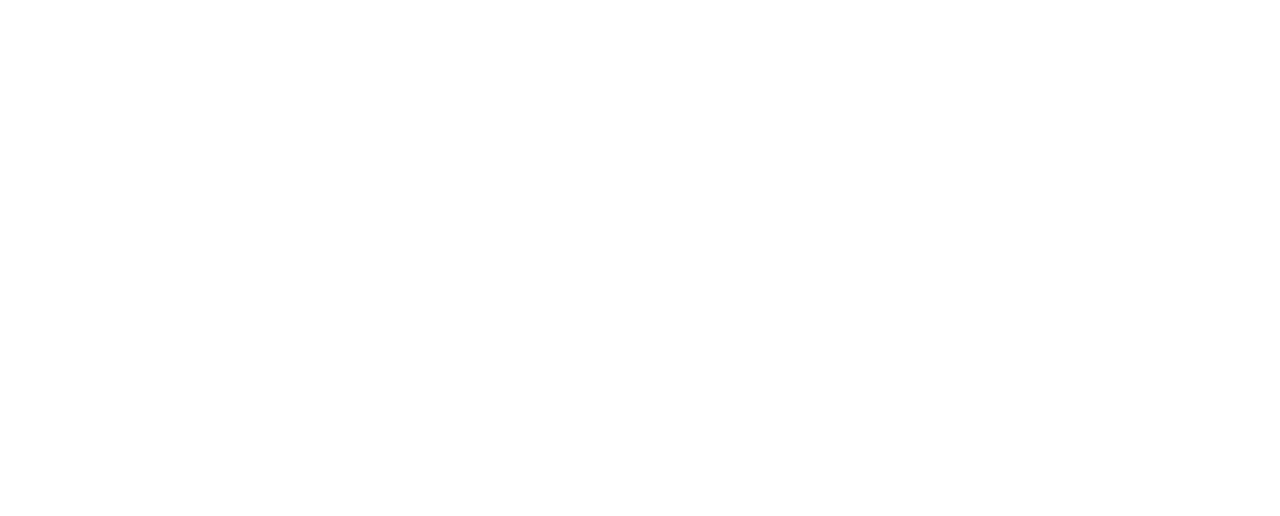
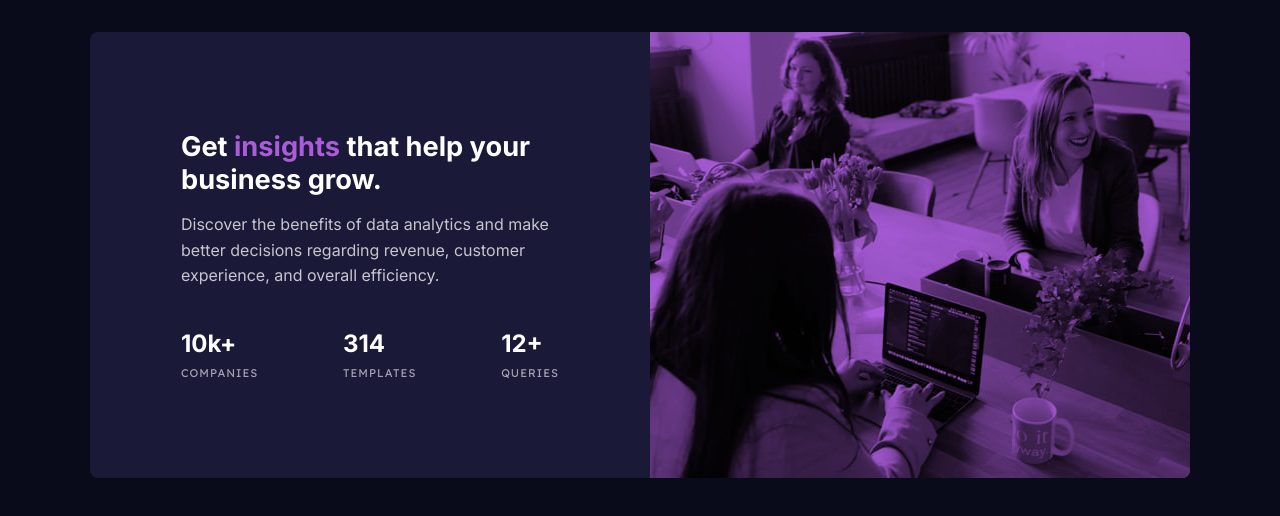
Before and after one commit to Mickeydan12/Stats-preview-card-component, a plain HTML site: page index.html in a window 1280 px wide. Drawn offline with Linux system fonts and the light colour scheme.

Commit message:
first commit

```diff
--- a/index.html
+++ b/index.html
@@ -14,8 +14,47 @@
 
     <title>Stats preview card component</title>
 
+    <link rel="preconnect" href="https://fonts.googleapis.com" />
+    <link rel="preconnect" href="https://fonts.gstatic.com" crossorigin />
+    <link
+      href="https://fonts.googleapis.com/css2?family=Inter:ital,opsz,wght@0,14..32,100..900;1,14..32,100..900&family=Lexend+Deca:wght@100..900&family=Open+Sans:ital,wght@0,300..800;1,300..800&display=swap"
+      rel="stylesheet"
+    />
+    <link rel="stylesheet" href="style.css" />
   </head>
   <body>
+    <div class="panel">
+      <!-- image -->
+      <div class="image">
+        <div class="overlay"></div>
+        <img src="./images/image-header-mobile.jpg" alt="">
+      </div>
 
+      <!-- content -->
+       <div class="content">
+        <div class="title">
+          <h1>Get <span>insights</span> that help your business grow.</h1>
+          <p>Discover the benefits of data
+            analytics and make better decisions regarding revenue, customer experience,
+            and overall efficiency.</p>
+        </div>
+        <div class="stats">
+          <div class="stat-info">
+            <h2> 10k+</h2>
+            <p>companies</p>
+          </div>
+
+          <div class="stat-info">
+            <h2> 314</h2>
+            <p>templates</p>
+          </div>
+
+          <div class="stat-info">
+            <h2>  12+</h2>
+            <p>queries</p>
+          </div>
+        </div>
+       </div>
+    </div>
   </body>
 </html>
```
Also changed, not shown: assignment/mickey.html (deleted, +0 -52 lines), style.css (renamed from assignment/style.css).
